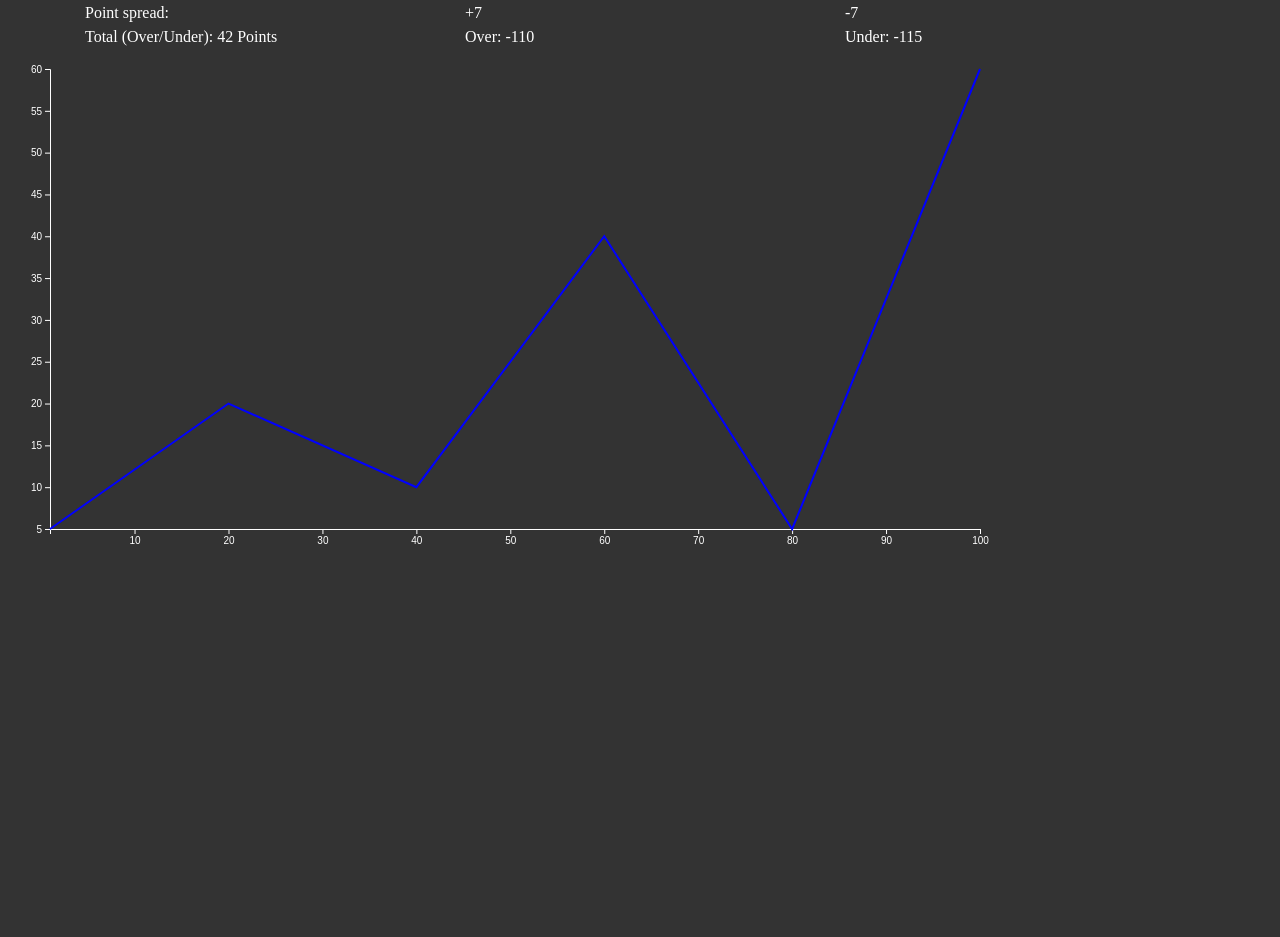
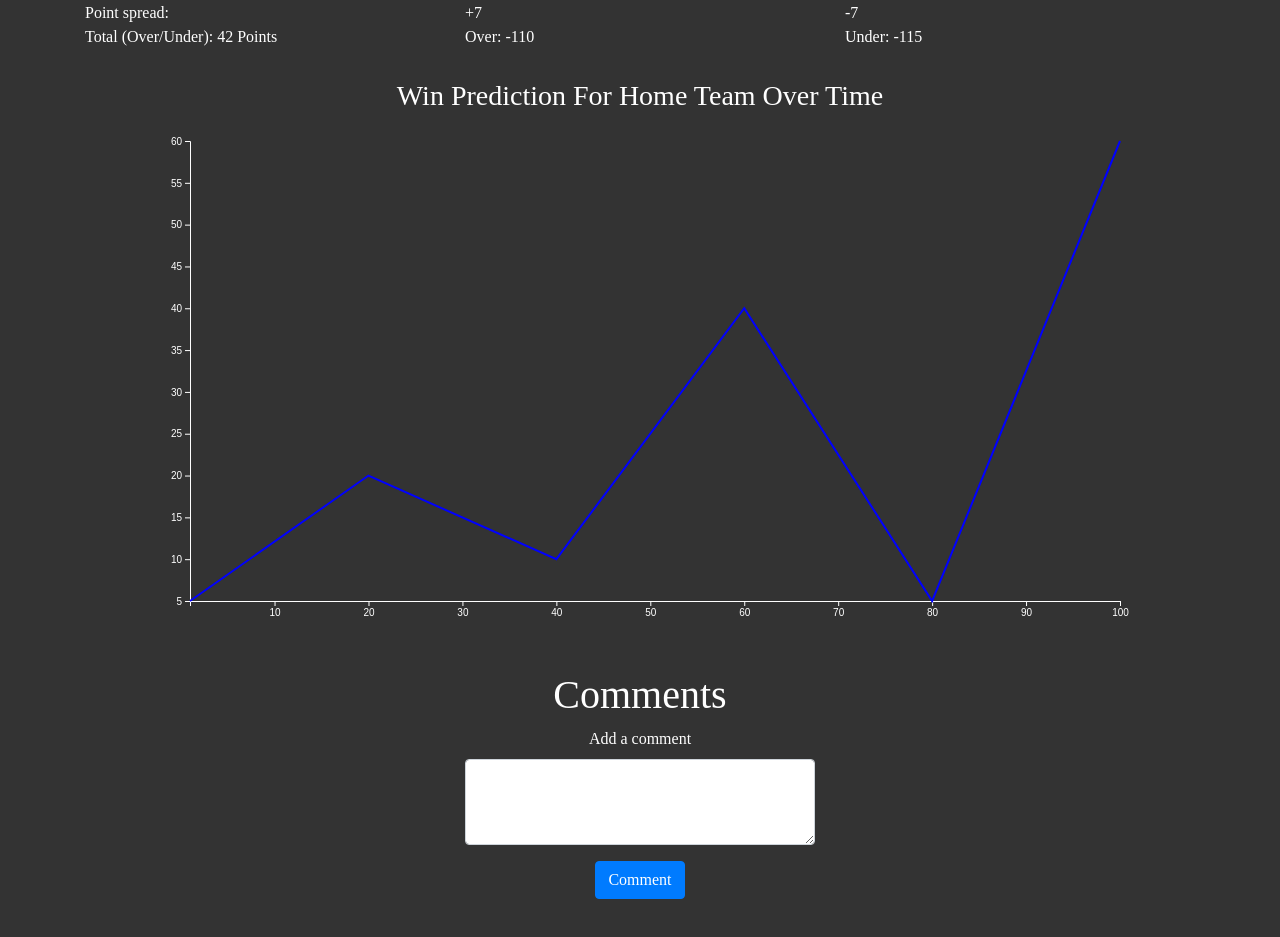
Before and after one commit to kayvan61/LineDriveBetting, a React (Create React App) app in the folder website/line-drive-betting/: page /game in a window 1280 px wide. Shown: the part 209-1146 px from the top of the page. Before the commit the page ends 800 px from the top, so only its background shows below. Built offline with nearby package versions, Linux system fonts and the light colour scheme.

Commit message:
Added simple comment section to game page

```diff
--- a/website/line-drive-betting/src/GamePage.js
+++ b/website/line-drive-betting/src/GamePage.js
@@ -5,36 +5,64 @@ import Col from "react-bootstrap/Col";
 import Container from "react-bootstrap/Container";
 import falcon from "./static/images/nfl_team_logos/atlanta-falcons-logo-vector.png";
 import * as d3 from "d3";
-import LineGraph from "./components/LineGraph.js"
+import LineGraph from "./components/LineGraph.js";
+import Form from "react-bootstrap/Form";
+import Button from "react-bootstrap/Button";
 
 let data = {
   points: [
-    [ { x: 0, y: 20 }, { x: 1, y: 30 }, { x: 2, y: 10 }, { x: 3, y: 5 },
-      { x: 4, y: 8 }, { x: 5, y: 15 }, { x: 6, y: 10 } ]
-    ,
-    [ { x: 0, y: 8 }, { x: 1, y: 5 }, { x: 2, y: 20 }, { x: 3, y: 12 },
-      { x: 4, y: 4 }, { x: 5, y: 6 }, { x: 6, y: 2 } ]
-    ,
-    [ { x: 0, y: 0 }, { x: 1, y: 5 }, { x: 2, y: 8 }, { x: 3, y: 2 },
-      { x: 4, y: 6 }, { x: 5, y: 4 }, { x: 6, y: 2 } ]
+    [
+      { x: 0, y: 20 },
+      { x: 1, y: 30 },
+      { x: 2, y: 10 },
+      { x: 3, y: 5 },
+      { x: 4, y: 8 },
+      { x: 5, y: 15 },
+      { x: 6, y: 10 }
     ],
-  xValues: [0,1,2,3,4,5,6],
+    [
+      { x: 0, y: 8 },
+      { x: 1, y: 5 },
+      { x: 2, y: 20 },
+      { x: 3, y: 12 },
+      { x: 4, y: 4 },
+      { x: 5, y: 6 },
+      { x: 6, y: 2 }
+    ],
+    [
+      { x: 0, y: 0 },
+      { x: 1, y: 5 },
+      { x: 2, y: 8 },
+      { x: 3, y: 2 },
+      { x: 4, y: 6 },
+      { x: 5, y: 4 },
+      { x: 6, y: 2 }
+    ]
+  ],
+  xValues: [0, 1, 2, 3, 4, 5, 6],
   yMin: 0,
   yMax: 30
 };
 
 class GamePage extends React.Component {
-
   render() {
     return (
       <div>
         <GlobalNavbar />
-        <Container
-        style={{paddingTop: "10px"}}>
+        <Container style={{ paddingTop: "10px" }}>
           <Row>
-            <Col> <h1> Teams: </h1> </Col>
-            <Col> <h1> Team A </h1> <img src={falcon} height="64px" width="64px"/> </Col>
-            <Col> <h1> Team B </h1> <img src={falcon} height="64px" width="64px"/> </Col>
+            <Col>
+              {" "}
+              <h1> Teams: </h1>{" "}
+            </Col>
+            <Col>
+              {" "}
+              <h1> Team A </h1> <img src={falcon} height="64px" width="64px" />{" "}
+            </Col>
+            <Col>
+              {" "}
+              <h1> Team B </h1> <img src={falcon} height="64px" width="64px" />{" "}
+            </Col>
           </Row>
           <Row>
             <Col> Money Line: </Col>
@@ -48,11 +76,31 @@ class GamePage extends React.Component {
           </Row>
           <Row>
             <Col> Total (Over/Under): 42 Points </Col>
-            <Col> Over: -110  </Col>
-            <Col> Under: -115  </Col>
+            <Col> Over: -110 </Col>
+            <Col> Under: -115 </Col>
           </Row>
         </Container>
-        <LineGraph />
+        <div style={{ textAlign: "center", marginTop: 30, marginBottom: 50 }}>
+          <h3>Win Prediction For Home Team Over Time</h3>
+          <LineGraph />
+          <br />
+          <h1 style={{ marginTop: 50 }}>Comments</h1>
+          <Container>
+            <Row>
+              <Col></Col>
+              <Col>
+                <Form>
+                  <Form.Group controlId="exampleForm.ControlTextarea1">
+                    <Form.Label>Add a comment</Form.Label>
+                    <Form.Control as="textarea" rows="3" />
+                  </Form.Group>
+                  <Button>Comment</Button>
+                </Form>
+              </Col>
+              <Col></Col>
+            </Row>
+          </Container>
+        </div>
       </div>
     );
   }
```
